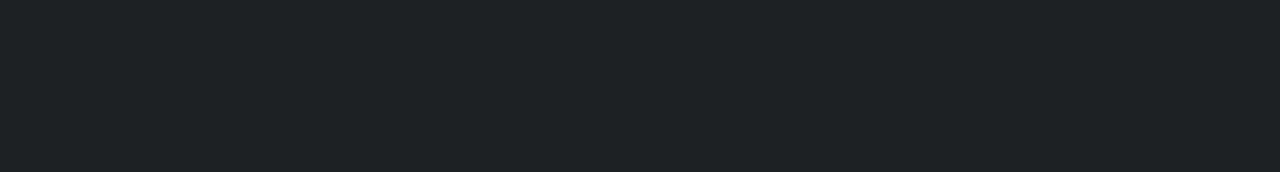
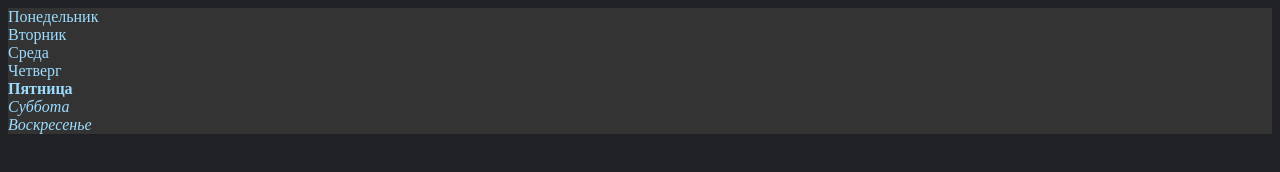
Before and after one commit to NewMan4525/Hardcore-js, a plain HTML site: page index.html in a window 1280 px wide. Drawn offline with Linux system fonts and the light colour scheme.

Commit message:
hard_07IsComplite

```diff
--- a/index.html
+++ b/index.html
@@ -8,10 +8,5 @@
 	<script defer src="script.js"></script>
 </head>
 <body>
-	<style>
-		body{
-			background-color:#202124 ;
-		}
-	</style>
 </body>
 </html>
--- a/script.js
+++ b/script.js
@@ -1 +1,37 @@
 'use strict';
+
+let week = ['Воскресенье', 'Понедельник', 'Вторник', 'Среда', 'Четверг', 'Пятница', 'Суббота'];
+let day = new Date().getDay();
+let body = document.querySelector('body');
+let div = document.createElement('div');
+let daysNodeList;
+
+function addElements(array) {
+	let i = 0;
+	for (let key of array) {
+		let span = document.createElement('span');
+		div.append(span);
+		span.textContent = key;
+		span.style.color = '#9CDCFE';
+
+		if (i == day) {
+			span.style.fontWeight = "900";
+		}
+		if (i == 0 || i == 6) {
+			span.style.fontStyle = "italic";
+		}
+		i++;
+	}
+}
+
+body.style.backgroundColor = '#202124';
+div.style.cssText = "background-color:#333333; display:flex; flex-direction:column;";
+
+body.append(div);
+addElements(week);
+/*
+Весь js считает с нуля и Data считает за начало недели - воскресенье
+но у нас 1й день недели понедельник, может сдвинуться счет, справляемся следуюшим образом:
+получаем нод лист и переставляем воскресенье в конец div, счет не нарушен */
+daysNodeList = document.querySelectorAll('span');
+div.append(daysNodeList[0]);
```
